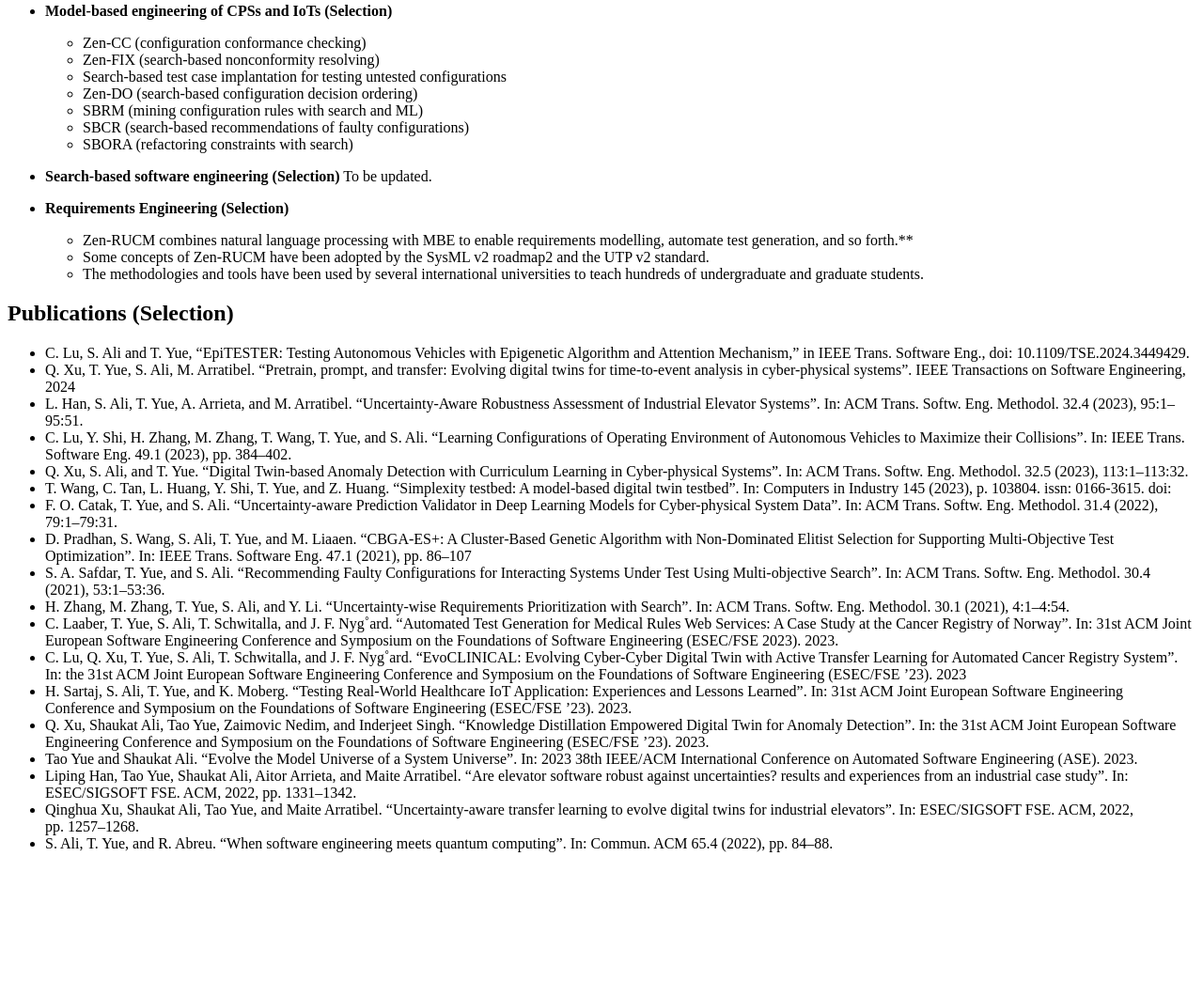
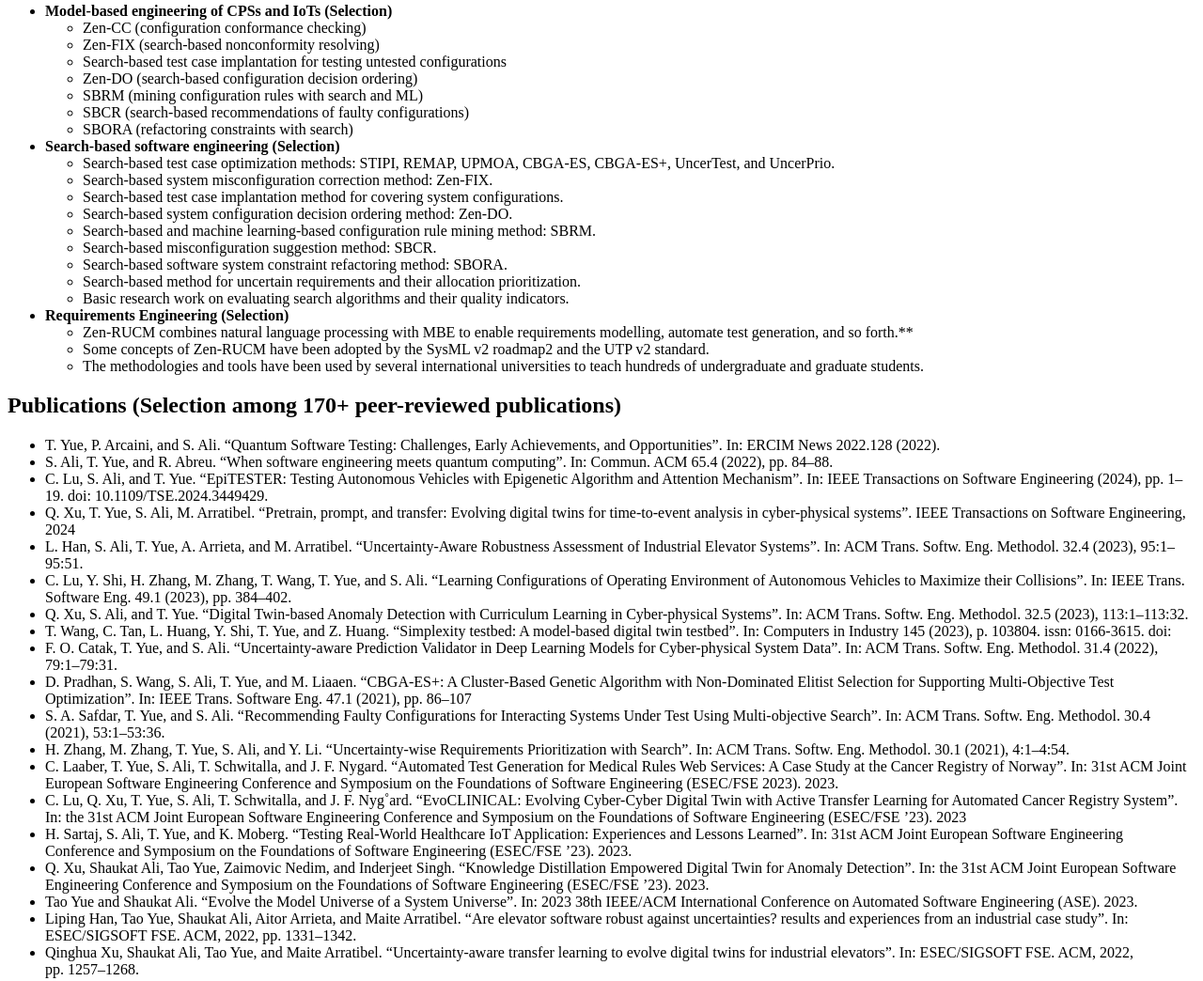
Before and after one commit to Yue-Tao/Yue-Tao.github.io, a plain HTML site: page index.html in a window 1280 px wide. Shown: the part 1532-2576 px from the top of the page at 94% size. Before the commit the page ends 2455 px from the top, so only its background shows below. Drawn offline with Linux system fonts and the light colour scheme.

Commit message:
Update index.html

```diff
--- a/index.html
+++ b/index.html
@@ -179,8 +179,8 @@ Computing Can Do for Test Case Optimization</a></li>
 <h2 id="older-research-topics-selection">Older Research Topics
 (Selection)</h2>
 <ul>
-<li><p><strong>Model-based engineering of CPSs and IoTs
-(Selection)</strong></p>
+<li><strong>Model-based engineering of CPSs and IoTs
+(Selection)</strong>
 <ul>
 <li>Zen-CC (configuration conformance checking)</li>
 <li>Zen-FIX (search-based nonconformity resolving)</li>
@@ -191,9 +191,27 @@ configurations</li>
 <li>SBCR (search-based recommendations of faulty configurations)</li>
 <li>SBORA (refactoring constraints with search)</li>
 </ul></li>
-<li><p><strong>Search-based software engineering (Selection)</strong> To
-be updated.</p></li>
-<li><p><strong>Requirements Engineering (Selection)</strong></p>
+<li><strong>Search-based software engineering (Selection)</strong>
+<ul>
+<li>Search-based test case optimization methods: STIPI, REMAP, UPMOA,
+CBGA-ES, CBGA-ES+, UncerTest, and UncerPrio.</li>
+<li>Search-based system misconfiguration correction method:
+Zen-FIX.</li>
+<li>Search-based test case implantation method for covering system
+configurations.</li>
+<li>Search-based system configuration decision ordering method:
+Zen-DO.</li>
+<li>Search-based and machine learning-based configuration rule mining
+method: SBRM.</li>
+<li>Search-based misconfiguration suggestion method: SBCR.</li>
+<li>Search-based software system constraint refactoring method:
+SBORA.</li>
+<li>Search-based method for uncertain requirements and their allocation
+prioritization.</li>
+<li>Basic research work on evaluating search algorithms and their
+quality indicators.</li>
+</ul></li>
+<li><strong>Requirements Engineering (Selection)</strong>
 <ul>
 <li>Zen-RUCM combines natural language processing with MBE to enable
 requirements modelling, automate test generation, and so forth.**</li>
@@ -204,11 +222,19 @@ universities to teach hundreds of undergraduate and graduate
 students.</li>
 </ul></li>
 </ul>
-<h2 id="publications-selection">Publications (Selection)</h2>
+<h2
+id="publications-selection-among-170-peer-reviewed-publications">Publications
+(Selection among 170+ peer-reviewed publications)</h2>
 <ul>
-<li>C. Lu, S. Ali and T. Yue, “EpiTESTER: Testing Autonomous Vehicles
-with Epigenetic Algorithm and Attention Mechanism,” in IEEE Trans.
-Software Eng., doi: 10.1109/TSE.2024.3449429.</li>
+<li>T. Yue, P. Arcaini, and S. Ali. “Quantum Software Testing:
+Challenges, Early Achievements, and Opportunities”. In: ERCIM News
+2022.128 (2022).</li>
+<li>S. Ali, T. Yue, and R. Abreu. “When software engineering meets
+quantum computing”. In: Commun. ACM 65.4 (2022), pp. 84–88.</li>
+<li>C. Lu, S. Ali, and T. Yue. “EpiTESTER: Testing Autonomous Vehicles
+with Epigenetic Algorithm and Attention Mechanism”. In: IEEE
+Transactions on Software Engineering (2024), pp. 1–19. doi:
+10.1109/TSE.2024.3449429.</li>
 <li>Q. Xu, T. Yue, S. Ali, M. Arratibel. “Pretrain, prompt, and
 transfer: Evolving digital twins for time-to-event analysis in
 cyber-physical systems”. IEEE Transactions on Software Engineering,
@@ -241,7 +267,7 @@ Search”. In: ACM Trans. Softw. Eng. Methodol. 30.4 (2021),
 <li>H. Zhang, M. Zhang, T. Yue, S. Ali, and Y. Li. “Uncertainty-wise
 Requirements Prioritization with Search”. In: ACM Trans. Softw. Eng.
 Methodol. 30.1 (2021), 4:1–4:54.</li>
-<li>C. Laaber, T. Yue, S. Ali, T. Schwitalla, and J. F. Nyg˚ard.
+<li>C. Laaber, T. Yue, S. Ali, T. Schwitalla, and J. F. Nygard.
 “Automated Test Generation for Medical Rules Web Services: A Case Study
 at the Cancer Registry of Norway”. In: 31st ACM Joint European Software
 Engineering Conference and Symposium on the Foundations of Software
@@ -271,6 +297,4 @@ ACM, 2022, pp. 1331–1342.</li>
 “Uncertainty-aware transfer learning to evolve digital twins for
 industrial elevators”. In: ESEC/SIGSOFT FSE. ACM, 2022,
 pp. 1257–1268.</li>
-<li>S. Ali, T. Yue, and R. Abreu. “When software engineering meets
-quantum computing”. In: Commun. ACM 65.4 (2022), pp. 84–88.</li>
 </ul>
```
